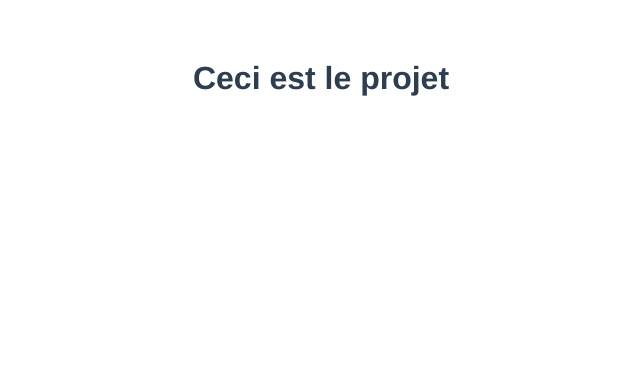
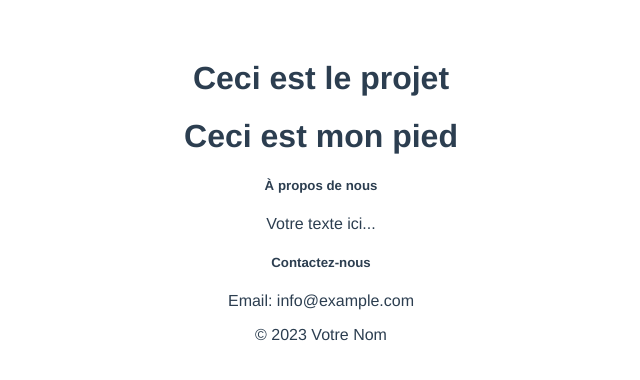
Before and after one commit to Sam-rst/Rtrude-Clock, a Vue app in the folder my-vue-app/: page / in a window 1280 px wide. Shown: the top 380 px of the page, without its empty margins (319-959 px from the left). Built offline with nearby package versions, Linux system fonts and the light colour scheme.

Commit message:
Le pied
Le pied.

```diff
--- a/my-vue-app/src/App.vue
+++ b/my-vue-app/src/App.vue
@@ -1,15 +1,18 @@
 <template>
   <MyHome msg="Ceci est le projet"/>
+  <MyFooter msg="Ceci est mon pied"/>
 </template>
 
 <script>
+import MyFooter from './components/MyFooter.vue';
 import MyHome from './components/MyHome.vue';
 
 export default {
   name: 'App',
   components: {
-    MyHome
-  }
+    MyHome,
+    MyFooter
+}
 }
 </script>
 
--- /dev/null
+++ b/my-vue-app/src/components/MyFooter.vue
@@ -0,0 +1,35 @@
+<template>
+
+    <h1>{{ msg }}</h1>
+
+
+    <footer class="footer bg-dark text-white">
+    <div class="container">
+        <div class="row">
+            <div class="col-md-6">
+                <h5>À propos de nous</h5>
+                <p>Votre texte ici...</p>
+            </div>
+            <div class="col-md-6">
+                <h5>Contactez-nous</h5>
+                <p>Email: info@example.com</p>
+            </div>
+        </div>
+        <div class="row">
+            <div class="col-md-12">
+                <p class="text-center">&copy; 2023 Votre Nom</p>
+            </div>
+        </div>
+    </div>
+</footer>
+</template>
+
+
+<script>
+export default {
+  name: 'MyFooter',
+  props: {
+    msg: String
+  }
+}
+</script>
```
Also changed, not shown: 1 other file (tests, documents, lock files or other folders).
